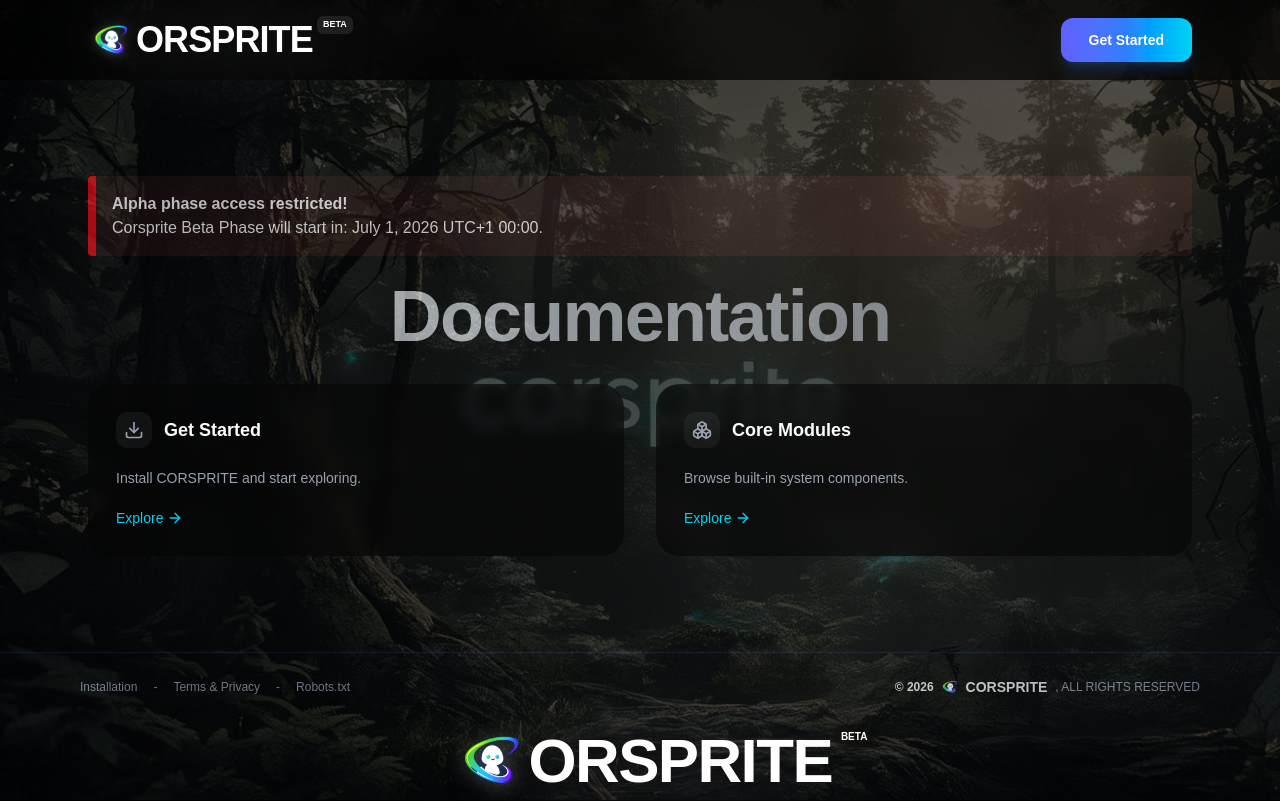
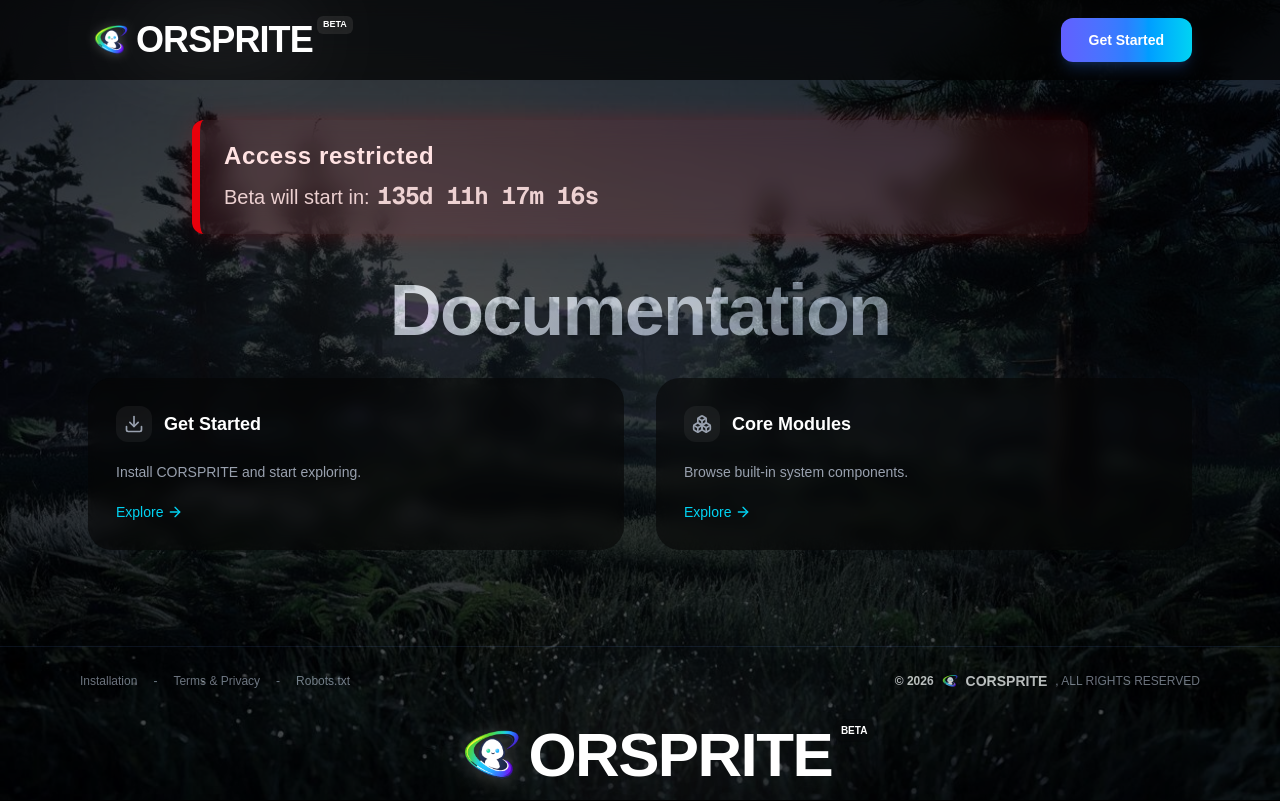
Before and after one commit to Site123456/CORSPRITE-DOCS, a Next.js app: page / in a window 1280 px wide. Built offline with nearby package versions, Linux system fonts and the light colour scheme.

Commit message:
better counter and faster loading time final template main page

```diff
--- a/app/page.tsx
+++ b/app/page.tsx
@@ -3,6 +3,7 @@
 import Link from "next/link";
 import { Download, Boxes, ArrowRight, LucideIcon } from "lucide-react";
 import Image from "next/image";
+import BetaCountdown from "@/components/RealeasedateCounter";
 type NavCard = {
   id: string;
   title: string;
@@ -34,7 +35,7 @@
         <Image
           width={3000}
           height={2000}
-          src="/logo/bannerplaytrailer.jpg"
+          src="/logo/banner_main.jpg"
           alt="Trailer for current version"
           className="
             w-full h-full object-cover
@@ -43,11 +44,8 @@
           "
         />
       </div>
-      <section className="max-w-6xl mx-auto px-6 pt-24 pb-24">
-        <div className="bg-red-400/10 border-l-8 border-red-600 rounded text-white p-4 mb-6" role="alert">
-          <p className="font-bold">Alpha phase access restricted!</p>
-          <p>Corsprite Beta Phase will start in: July 1, 2026 UTC+1 00:00.</p>
-        </div>
+      <section className="max-w-6xl mx-auto px-6 pb-24">
+          <BetaCountdown />
         <h1 className="w-full text-center text-4xl sm:text-7xl font-bold tracking-tight bg-linear-to-r from-white to-gray-500 text-transparent bg-clip-text">
           Documentation
         </h1>
--- /dev/null
+++ b/components/RealeasedateCounter.tsx
@@ -0,0 +1,72 @@
+"use client";
+import { useEffect, useState } from "react";
+
+type TimeLeft = {
+  days: number;
+  hours: number;
+  minutes: number;
+  seconds: number;
+} | null;
+
+export default function BetaCountdown() {
+  const target = new Date("2026-07-01T00:00:00+01:00").getTime();
+  const [timeLeft, setTimeLeft] = useState<TimeLeft>(null);
+
+  useEffect(() => {
+    const tick = () => {
+      const now = Date.now();
+      const diff = target - now;
+
+      if (diff <= 0) {
+        setTimeLeft(null);
+        return;
+      }
+
+      setTimeLeft({
+        days: Math.floor(diff / (1000 * 60 * 60 * 24)),
+        hours: Math.floor((diff / (1000 * 60 * 60)) % 24),
+        minutes: Math.floor((diff / (1000 * 60)) % 60),
+        seconds: Math.floor((diff / 1000) % 60),
+      });
+    };
+
+    tick();
+    const interval = setInterval(tick, 1000);
+    return () => clearInterval(interval);
+  }, []);
+
+  return (
+    <div
+      className="
+        my-10 px-6 py-5 rounded-xl border-l-8 border-red-600
+        bg-red-500/10 text-red-100 backdrop-blur-md
+        shadow-[0_0_30px_-8px_rgba(255,0,0,0.35)]
+        transition-all duration-300
+        max-w-4xl mx-auto
+      "
+      role="alert"
+    >
+      <p className="font-semibold text-lg md:text-xl lg:text-2xl tracking-wide mb-2">
+        Access restricted
+      </p>
+
+      {timeLeft ? (
+        <p className="text-sm md:text-lg lg:text-xl opacity-90 leading-relaxed">
+          Beta will start in:
+          <span
+            className="
+              font-mono font-bold tracking-tight ml-2
+              text-base md:text-xl lg:text-2xl
+            "
+          >
+            {timeLeft.days}d {timeLeft.hours}h {timeLeft.minutes}m {timeLeft.seconds}s
+          </span>
+        </p>
+      ) : (
+        <p className="font-mono text-base md:text-lg lg:text-xl mt-1">
+          Beta Phase should be live soon! Stay tuned for updates.
+        </p>
+      )}
+    </div>
+  );
+}
```
Also changed, not shown: public/logo/banner_main.jpg (added).
